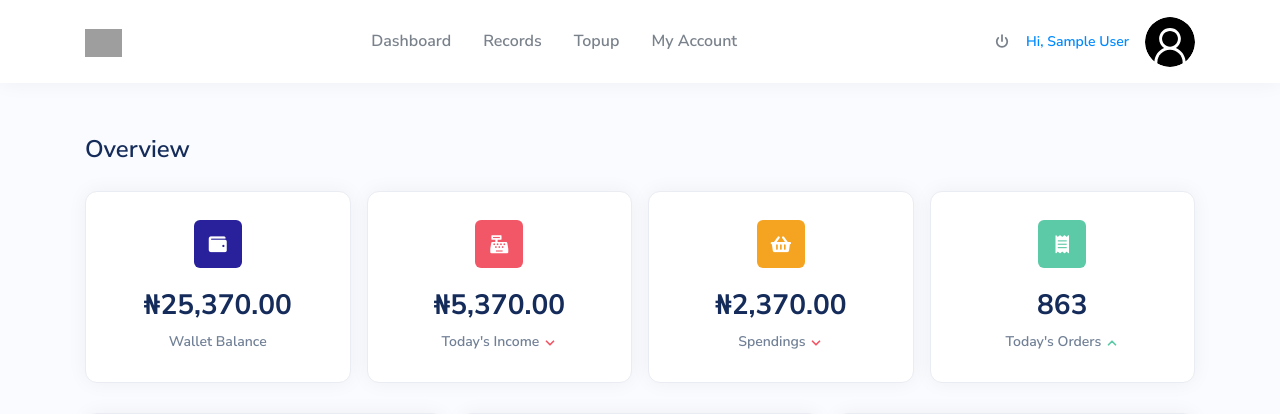
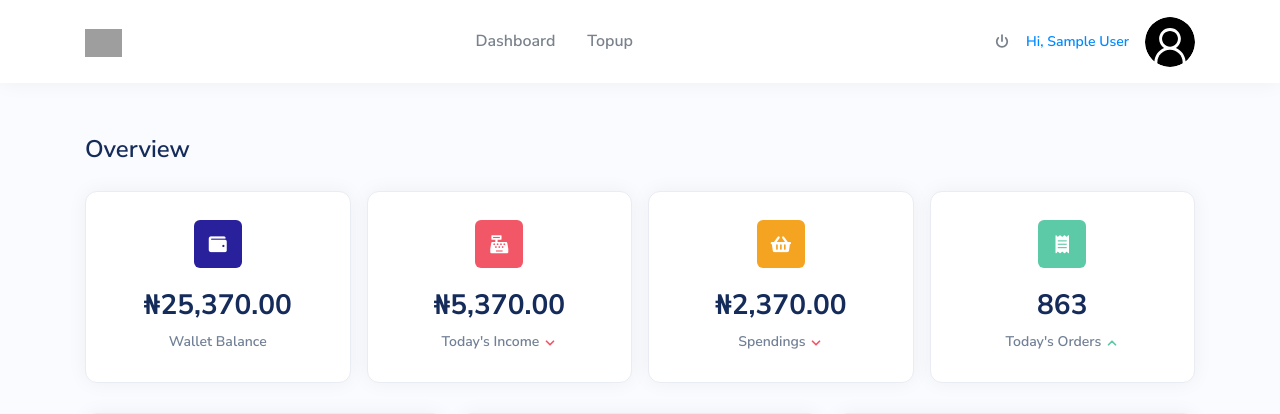
Before and after one commit to iverifyng/web, a PHP site: page /web/auth/history.php in a window 1280 px wide. Shown: the top 414 px of the page. Run offline with PHP 8.4, Linux system fonts and the light colour scheme; the visitor is signed in with stand-in values (Sample User, id 1); data that the repository does not hold is empty; grey boxes are pictures that could not be loaded.

```diff
--- a/auth/components/navbar.php
+++ b/auth/components/navbar.php
@@ -13,17 +13,17 @@
                             <a class=nav-link href=dashboard>Dashboard</a>
                         </li>
 
-                        <li class="nav-item nav-item-spaced d-none d-lg-block <?php if($page=='portfolio'){echo 'active';}?>">
+                        <!--<li class="nav-item nav-item-spaced d-none d-lg-block <?php if($page=='portfolio'){echo 'active';}?>">
                             <a class=nav-link href=history>Records</a>
-                        </li>
+                        </li>-->
 
                         <li class="nav-item nav-item-spaced d-none d-lg-block <?php if($page=='Topup'){echo 'active';}?>">
                             <a class=nav-link href="topup">Topup</a>
                         </li>
 
-                        <li class="nav-item nav-item-spaced d-none d-lg-block <?php if($page=='Account'){echo 'active';}?>">
+                        <!--<li class="nav-item nav-item-spaced d-none d-lg-block <?php if($page=='Account'){echo 'active';}?>">
                             <a class=nav-link href="account">My Account</a>
-                        </li>
+                        </li>-->
                     </ul>
                     </ul>
                 <ul class="navbar-nav align-items-lg-center d-none d-lg-flex ml-lg-auto">
--- a/auth/sendmail.php
+++ b/auth/sendmail.php
@@ -100,7 +100,7 @@ function sendVerificationEmail($userEmail, $token)
                                                 </tr>
                                                 <tr>
                                                     <td class=\'pdl-3x pdr-3x pdb-2x\'>
-                                                        <p class=\'mgb-1x\' style="font-family:\'Helvetica\',sans-serif;font-size:14px;line-height:20px;letter-spacing:-0.2px;text-align:center"><b>Hello'. $firstName .',</b></p>
+                                                        <p class=\'mgb-1x\' style="font-family:\'Helvetica\',sans-serif;font-size:14px;line-height:20px;letter-spacing:-0.2px;text-align:center"><b>Hello Chief,</b></p>
                                                         <p class=\'mgb-1x\' style="font-family:\'Helvetica\',sans-serif;font-size:14px;line-height:20px;letter-spacing:-0.2px;text-align:center">Thank you for joining <b>iVerify™</b><br>By clicking on the button or link below,<br>you will be verifying your email address.</p>
                                                         <p style="text-align:center;padding-bottom:25px;font-family:\'Helvetica\',Helvetica,Arial,sans-serif;font-size:14px;">
                                                         <a href="https://iverify.ng/auth/verify_email?token=' . $token . '" class=\'btn\' style="color: #ffffff; text-decoration: none;">Verify Account</a><br>
```
